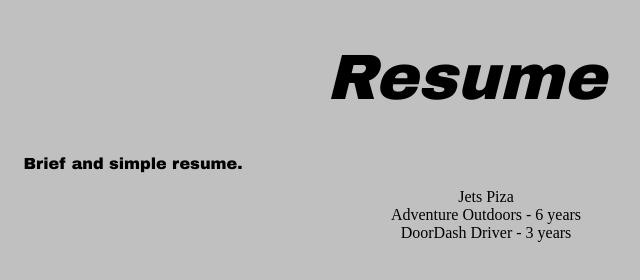
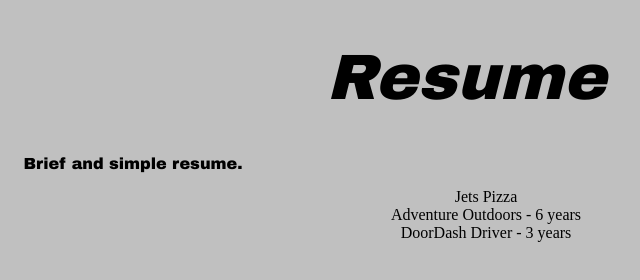
Before and after one commit to jhale40/jhpages, a plain HTML site: page resume.html in a window 1280 px wide. Shown: the full height of the page, 174-814 px from the left. Drawn offline with Linux system fonts and the light colour scheme.

Commit message:
Update resume.html
Spelling correction

```diff
--- a/resume.html
+++ b/resume.html
@@ -15,7 +15,7 @@
             <p>Brief and simple resume.</p>
         </div>
         <ul style="list-style-type:none;">
-            <li>Jets Piza</a></li>
+            <li>Jets Pizza</a></li>
             <li>Adventure Outdoors - 6 years</a></li>
             <li>DoorDash Driver - 3 years</a></li>
         </ul>
```
